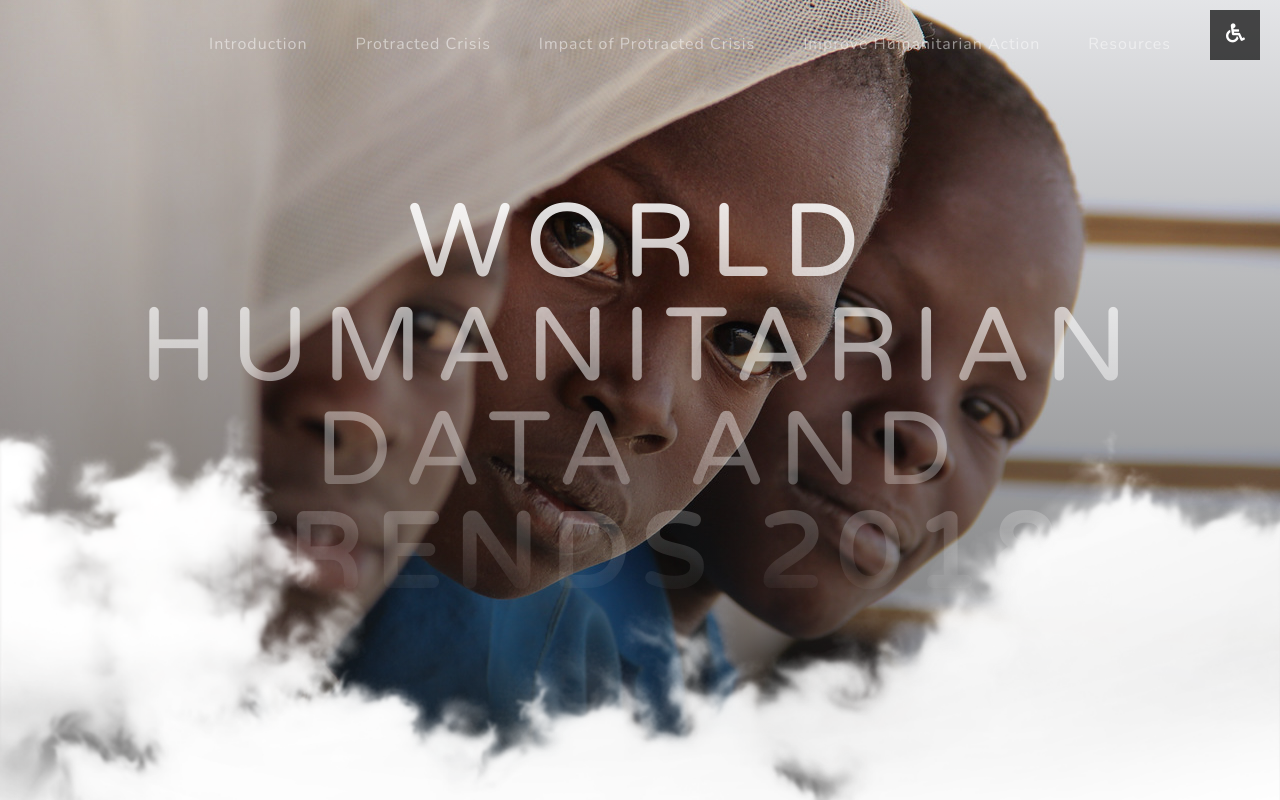
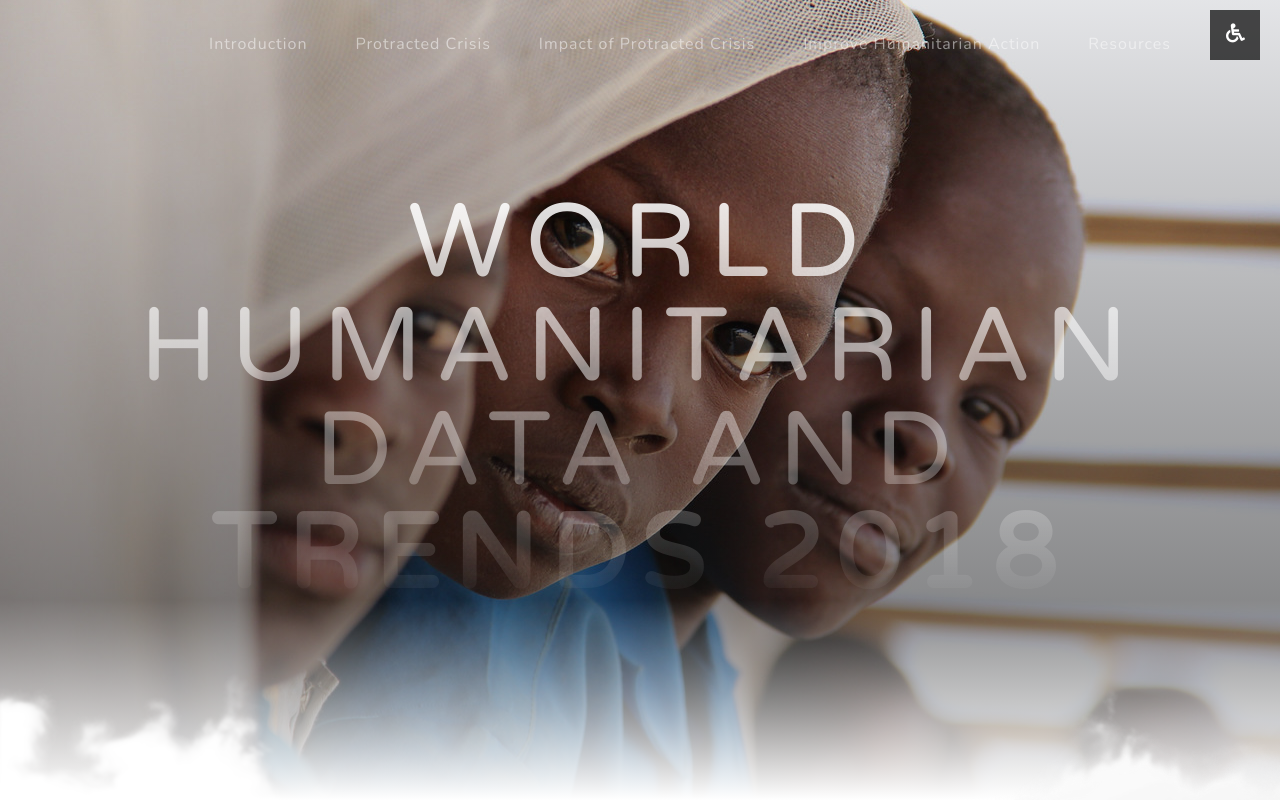
Before and after one commit to sanoy123/pwa-datatrends-site, a website: page public/index.html in a window 1280 px wide. Shown: the top 800 px of the page. Drawn offline with nearby package versions, Linux system fonts and the light colour scheme.

Commit message:
changing style

```diff
--- a/public/src/css/style.css
+++ b/public/src/css/style.css
@@ -69,7 +69,7 @@
 
 .bottom-cloud {
   position: relative;
-  bottom: -90px;
+  bottom: -350px;
   width: 100%;
   transition: opacity 0.5s;
 }
@@ -172,8 +172,9 @@
   height: auto;
   min-height: 35rem;
   padding: 15rem 0;
-  background: -webkit-gradient(linear, left top, left bottom, from(rgba(22, 22, 22, 0.1)), color-stop(75%, rgba(22, 22, 22, 0.5)), to(#161616)), url("../img/hero.jpg");
-  background: linear-gradient(to bottom, rgba(22, 22, 22, 0.1) 0%, rgba(22, 22, 22, 0.5) 75%, #161616 100%), url("../img/hero.jpg");
+  background: -webkit-gradient(linear, left top, left bottom, from(rgba(22, 22, 22, 0.1)), color-stop(75%, rgba(22, 22, 22, 0.5)), to(#ffffff)), url("../img/hero.jpg");
+  background: linear-gradient(to bottom, rgba(22, 22, 22, 0.1) 0%, rgba(22, 22, 22, 0.5) 75%, #ffffff 100%), url("../img/hero.jpg");
+
   background-position: center;
   background-repeat: no-repeat;
   background-attachment: scroll;
```
Also changed, not shown: public/src/js/main.js (renamed from public/src/js/grayscale.js), 1 other file.
